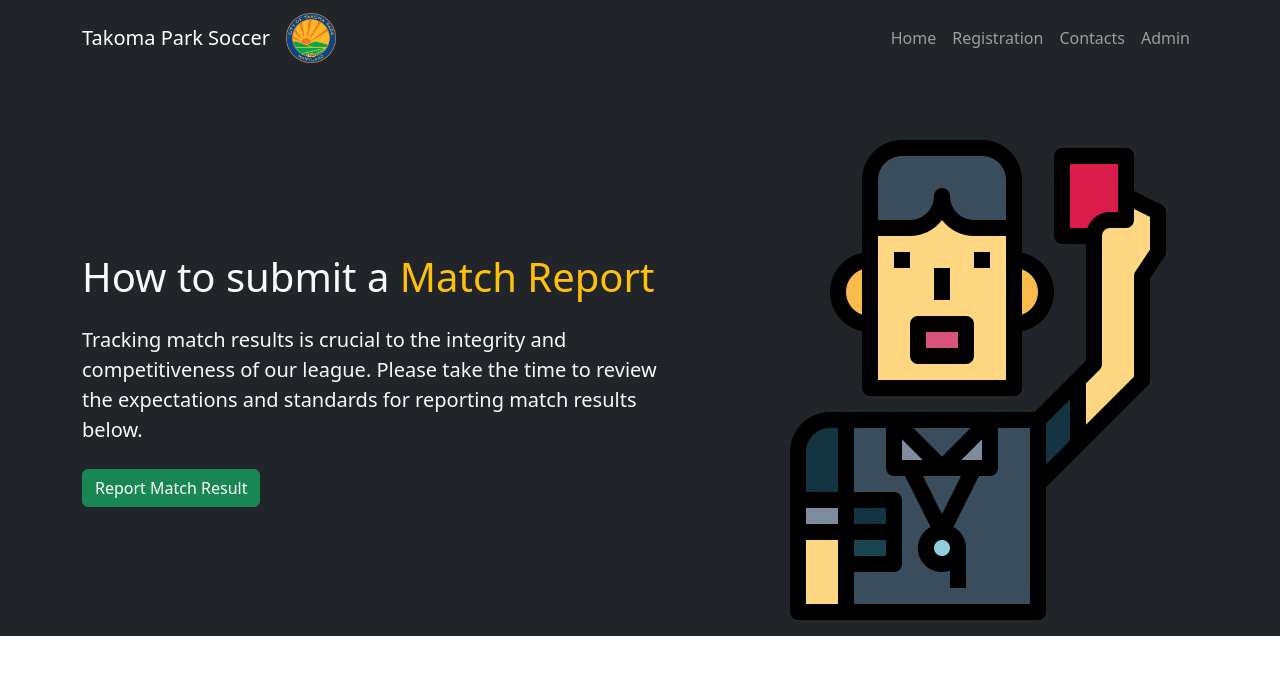
After one commit to andrewvm17/tpnsl, a Flask app: page /admin in a window 1280 px wide. The commit adds this page. Shown: the top 675 px of the page. Run offline with Flask 3, Linux system fonts and the light colour scheme.

Commit message:
Added admin page & match report form

```diff
--- a/app.py
+++ b/app.py
@@ -3,7 +3,7 @@ import firebase_admin
 from firebase_admin import credentials
 from firebase_admin import firestore
 from flask import render_template
-from forms import RegistrationForm
+from forms import RegistrationForm, MatchReportForm
 from flask import request, redirect, url_for
 
 
@@ -17,7 +17,21 @@ app = Flask(__name__)
 app.config['SECRET_KEY'] = 'bç5\xdc\xe3*\x1eZ\x10\xd0\x96\x85\xa9\x15\xce<\x84\xfa'
 
 
-
+@app.route('/admin', methods=['GET', 'POST'])
+def admin():
+    form = MatchReportForm()
+    if form.validate_on_submit():
+        # Save the data to Firebase
+        doc_ref = db.collection('match_reports').document()
+        doc_ref.set({
+            'home_team': form.home_team.data,
+            'home_team_score': form.home_team_score.data,
+            'away_team': form.away_team.data,
+            'away_team_score': form.away_team_score.data
+        })
+        flash('Match report for {} vs. {} submitted'.format(form.home_team.data, form.away_team.data))
+        return redirect(url_for('index'))
+    return render_template('admin.html', title='Report Match', form=form)
 
 @app.route("/registration", methods=['GET', 'POST'])
 def registration():
--- a/forms.py
+++ b/forms.py
@@ -1,5 +1,5 @@
 from flask_wtf import FlaskForm
-from wtforms import StringField, SubmitField, DateField
+from wtforms import StringField, SubmitField, DateField, IntegerField
 from wtforms.validators import DataRequired, Email
 
 class RegistrationForm(FlaskForm):
@@ -9,3 +9,10 @@ class RegistrationForm(FlaskForm):
     ##date_of_birth = DateField('Date of Birth', format='%d/%m/%Y', validators=[DataRequired()])
     email = StringField('Email', validators=[DataRequired(), Email()])
     submit = SubmitField('Register')
+
+class MatchReportForm(FlaskForm):
+    home_team = StringField('Home Team', validators=[DataRequired()])
+    home_team_score = IntegerField('Home Team Score', validators=[DataRequired()])
+    away_team = StringField('Away Team', validators=[DataRequired()])
+    away_team_score = IntegerField('Away Team Score', validators=[DataRequired()])
+    submit = SubmitField('Submit Report')
--- /dev/null
+++ b/templates/admin.html
@@ -0,0 +1,55 @@
+{% extends "layout.html" %}
+{% block content %}
+<!-- Button trigger modal -->
+
+<section class="bg-dark text-light p-5 p-lg-0 pt-lg-5 text-center text-sm-start">
+    <div class="container">
+        <div class="d-sm-flex align-items-center justify-content-between">
+          <div>
+            <h1>How to submit a <span class="text-warning"> Match Report </span></h1>
+            <p class="lead my-4">
+                Tracking match results is crucial to the integrity and competitiveness of our league. Please take the time to review
+                the expectations and standards for reporting match results below.
+            </p>
+            <button type="button" class="btn btn-success" data-bs-toggle="modal" data-bs-target="#reportMatchModal">
+                Report Match Result
+            </button>
+          </div>
+          <img
+            class="img-fluid w-50 d-none d-sm-block"
+            src="../static/images/referee.png"
+            alt=""
+          />
+        </div>
+    </div>
+</section>
+
+
+
+
+  <!-- Modal -->
+
+
+  <div class="modal fade" id="reportMatchModal" tabindex="-1" aria-labelledby="reportMatchModalLabel" aria-hidden="true">
+    <div class="modal-dialog">
+      <div class="modal-content">
+        <div class="modal-header">
+          <h5 class="modal-title" id="reportMatchModalLabel">Report Match Result</h5>
+          <button type="button" class="btn-close" data-bs-dismiss="modal" aria-label="Close"></button>
+        </div>
+        <div class="modal-body">
+          <!-- The WTForm goes here -->
+          <form method="POST">
+            {{ form.hidden_tag() }}
+            <p>{{ form.home_team.label }}<br>{{ form.home_team() }}</p>
+            <p>{{ form.home_team_score.label }}<br>{{ form.home_team_score() }}</p>
+            <p>{{ form.away_team.label }}<br>{{ form.away_team() }}</p>
+            <p>{{ form.away_team_score.label }}<br>{{ form.away_team_score() }}</p>
+            <p>{{ form.submit() }}</p>
+          </form>
+        </div>
+      </div>
+    </div>
+  </div>
+
+{% endblock %}
--- a/templates/layout.html
+++ b/templates/layout.html
@@ -30,6 +30,9 @@
                         <li class="nav-item">
                             <a href="/contacts" class="nav-link">Contacts</a>
                         </li>
+                        <li class="nav-item">
+                            <a href="/admin" class="nav-link">Admin</a>
+                        </li>
                     </ul>
                 </div>
 
```
Also changed, not shown: static/images/referee.png (added).
